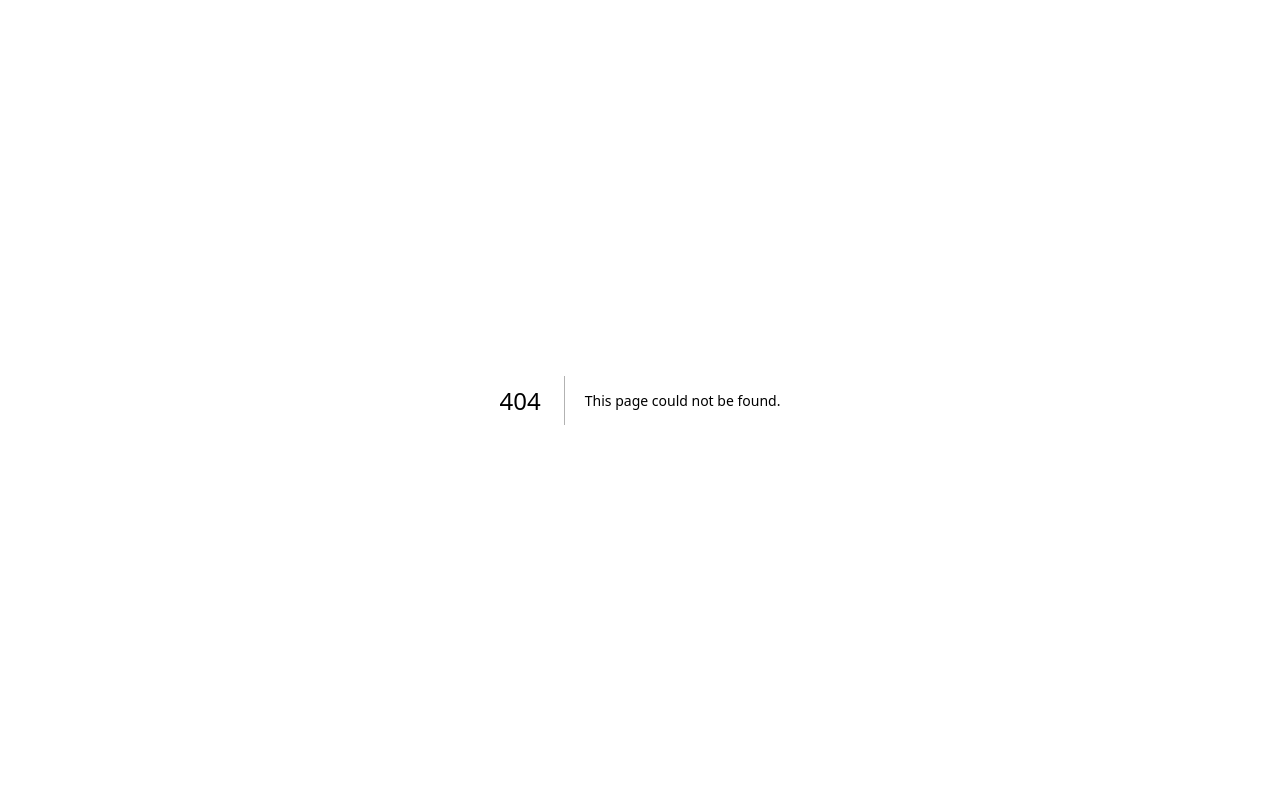
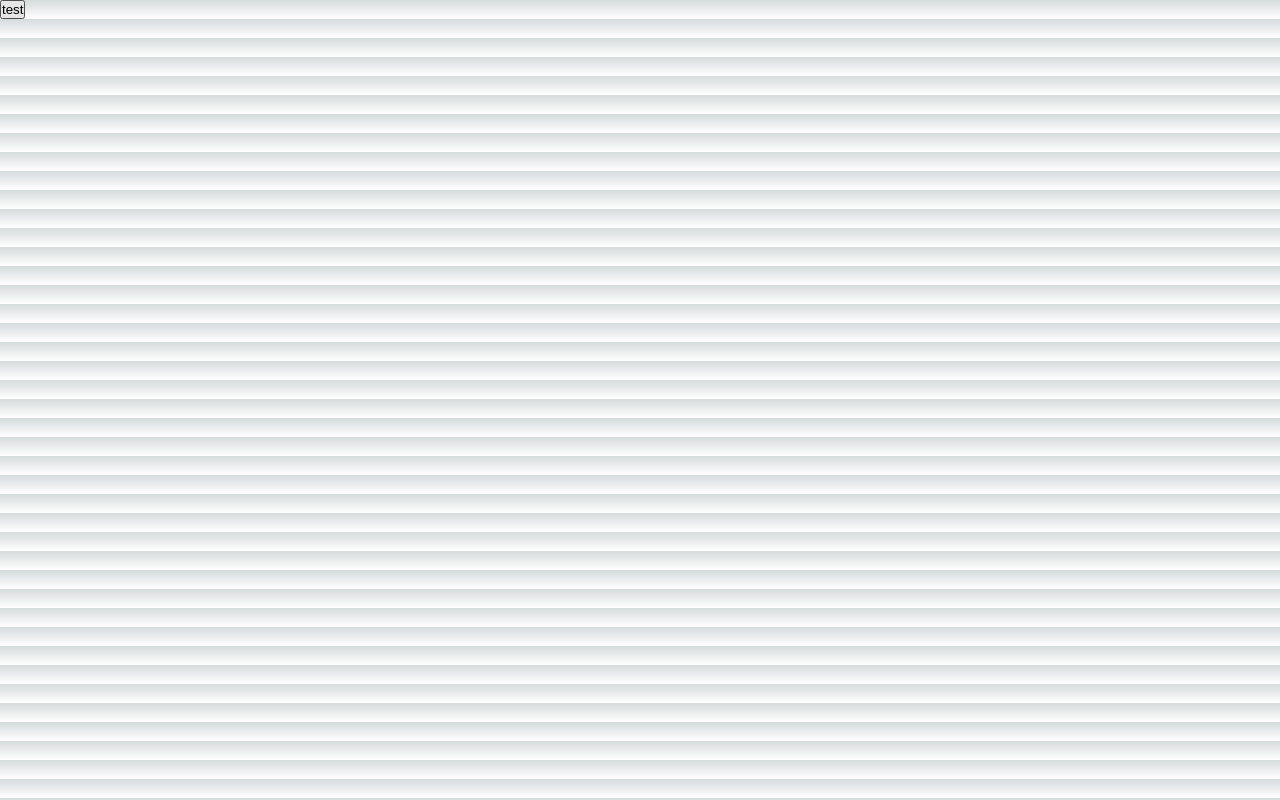
Before and after one commit to ragnar-park/Yusu-web, a Next.js app: page /drawing in a window 1280 px wide. Before the commit this address had no page. Built offline with nearby package versions, Linux system fonts and the light colour scheme.

Commit message:
RangeError해결 및 drawing 페이지 추가

```diff
--- a/pages/components/Header/index.tsx
+++ b/components/Header/index.tsx
@@ -1,5 +1,5 @@
 const Header = () => {
-    return(<Header>헤더</Header>);
+    return(<header>헤더</header>);
 };
 
 export default Header;
--- a/pages/components/ui/Button/index.tsx
+++ b/components/ui/Button/index.tsx
@@ -1,5 +1,5 @@
 const Button = () => {
-    return (<Button></Button>);
+    return (<button>test</button>);
 }
 
 export default Button;
--- /dev/null
+++ b/pages/drawing/index.tsx
@@ -0,0 +1,12 @@
+import Button from "@/components/ui/Button";
+import Header from "@/components/Header";
+
+const Drawing = () => {
+    return(
+        <div>
+            <Button />
+        </div>
+    );
+}
+
+export default Drawing;
```
